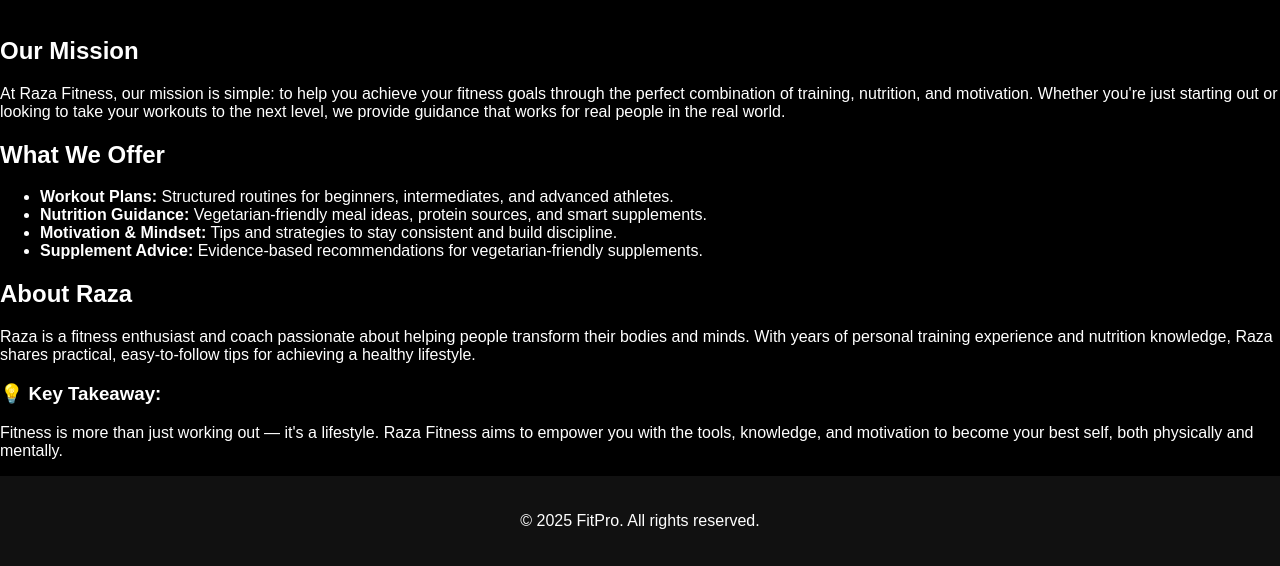
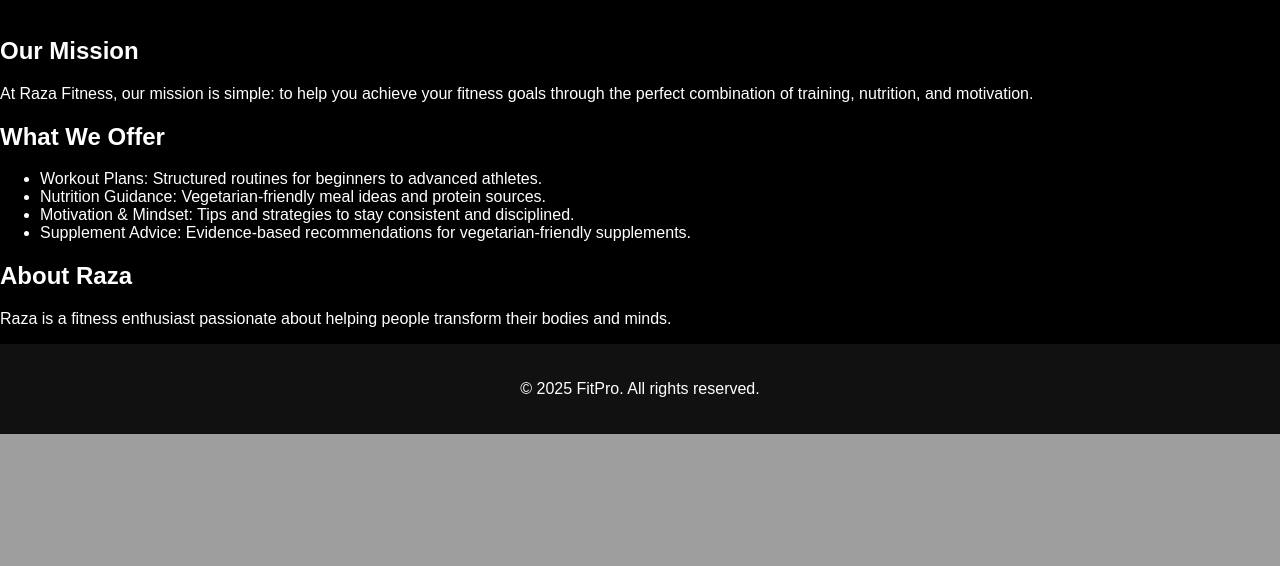
Before and after one commit to Razaimam98/fitness_website, a Flask app: page /about in a window 1280 px wide. Shown: the part 1117-1683 px from the top of the page. After the commit the page ends 1551 px from the top, so only its background shows below. Run offline with Flask 3, Linux system fonts and the light colour scheme.

Commit message:
Fix about.html template block content

```diff
--- a/templates/about.html
+++ b/templates/about.html
@@ -9,20 +9,17 @@
     <img src="{{ url_for('static', filename='images/fitness-cover.jpg') }}" alt="Fitness training" style="width:100%; border-radius:10px; margin:15px 0;">
 
     <h2>Our Mission</h2>
-    <p>At Raza Fitness, our mission is simple: to help you achieve your fitness goals through the perfect combination of training, nutrition, and motivation. Whether you're just starting out or looking to take your workouts to the next level, we provide guidance that works for real people in the real world.</p>
+    <p>At Raza Fitness, our mission is simple: to help you achieve your fitness goals through the perfect combination of training, nutrition, and motivation.</p>
 
     <h2>What We Offer</h2>
     <ul>
-        <li><strong>Workout Plans:</strong> Structured routines for beginners, intermediates, and advanced athletes.</li>
-        <li><strong>Nutrition Guidance:</strong> Vegetarian-friendly meal ideas, protein sources, and smart supplements.</li>
-        <li><strong>Motivation & Mindset:</strong> Tips and strategies to stay consistent and build discipline.</li>
-        <li><strong>Supplement Advice:</strong> Evidence-based recommendations for vegetarian-friendly supplements.</li>
+        <li>Workout Plans: Structured routines for beginners to advanced athletes.</li>
+        <li>Nutrition Guidance: Vegetarian-friendly meal ideas and protein sources.</li>
+        <li>Motivation & Mindset: Tips and strategies to stay consistent and disciplined.</li>
+        <li>Supplement Advice: Evidence-based recommendations for vegetarian-friendly supplements.</li>
     </ul>
 
     <h2>About Raza</h2>
-    <p>Raza is a fitness enthusiast and coach passionate about helping people transform their bodies and minds. With years of personal training experience and nutrition knowledge, Raza shares practical, easy-to-follow tips for achieving a healthy lifestyle.</p>
-
-    <h3>💡 Key Takeaway:</h3>
-    <p>Fitness is more than just working out — it's a lifestyle. Raza Fitness aims to empower you with the tools, knowledge, and motivation to become your best self, both physically and mentally.</p>
+    <p>Raza is a fitness enthusiast passionate about helping people transform their bodies and minds.</p>
 </section>
 {% endblock %}
```
